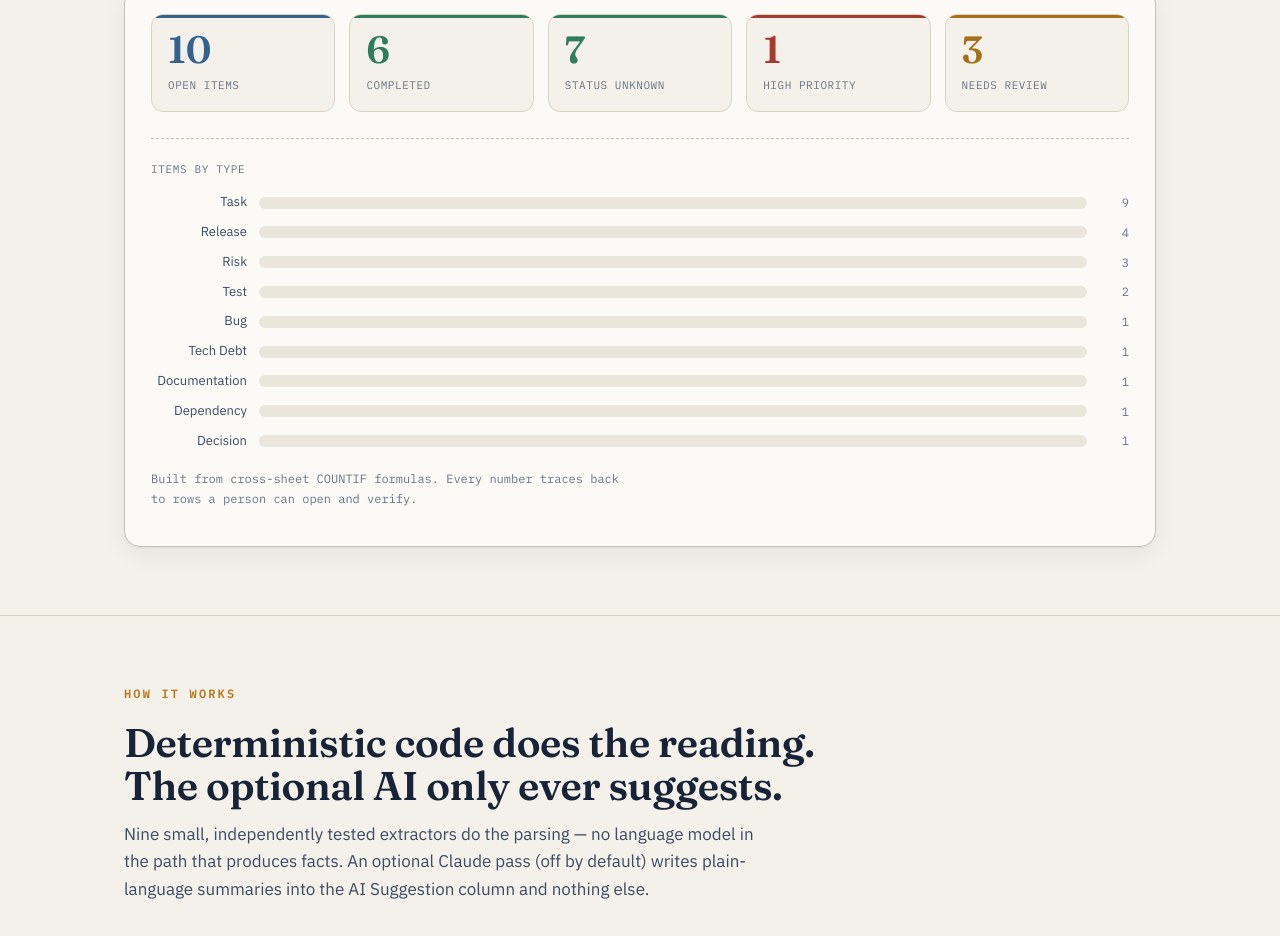
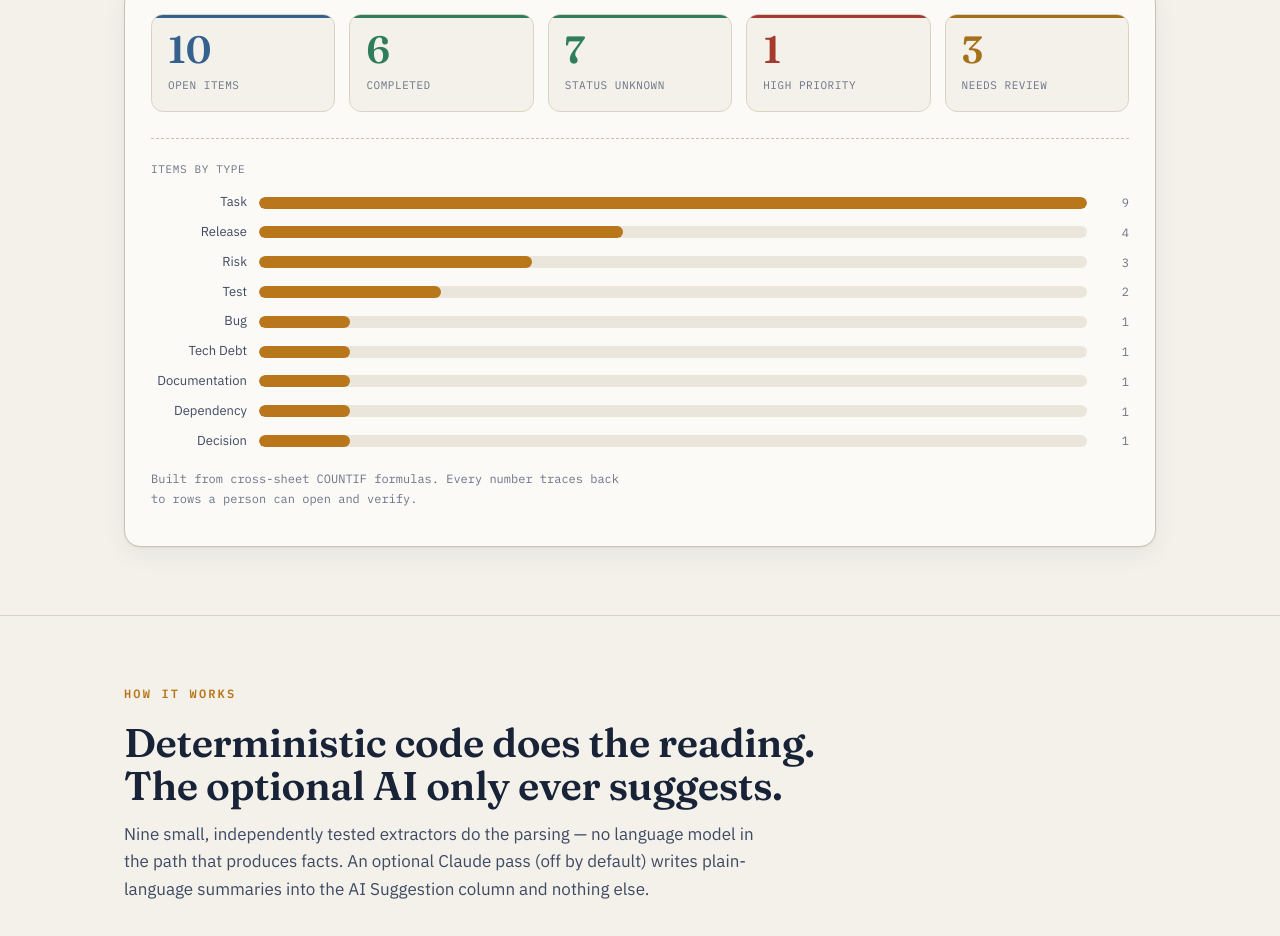
Before and after one commit to Greenmuse123/repo-smartsheet-intel, a website: page docs/pitch.html in a window 1280 px wide. Shown: the part 4928-5864 px from the top of the page. Drawn offline with Linux system fonts and the light colour scheme.

Commit message:
fix(pitch): items-by-type bar fill was display:inline, so width/height were ignored

```diff
--- a/docs/pitch.html
+++ b/docs/pitch.html
@@ -261,7 +261,7 @@
   .bar { display: grid; grid-template-columns: 96px 1fr 30px; align-items: center; gap: 12px; margin-bottom: 9px; }
   .bar .bl { font-size: 13px; color: var(--ink-2); text-align: right; }
   .bar .bt { height: 12px; background: var(--paper-2); border-radius: 6px; overflow: hidden; }
-  .bar .bf { height: 100%; background: var(--accent); border-radius: 6px; }
+  .bar .bf { display: block; height: 100%; background: var(--accent); border-radius: 6px; }
   .bar .bn { font-family: "IBM Plex Mono", monospace; font-size: 12px; color: var(--ink-3); text-align: right; font-variant-numeric: tabular-nums; }
   .dash-note { font-family: "IBM Plex Mono", monospace; font-size: 12px; color: var(--ink-3); margin-top: 18px; }
 
```
